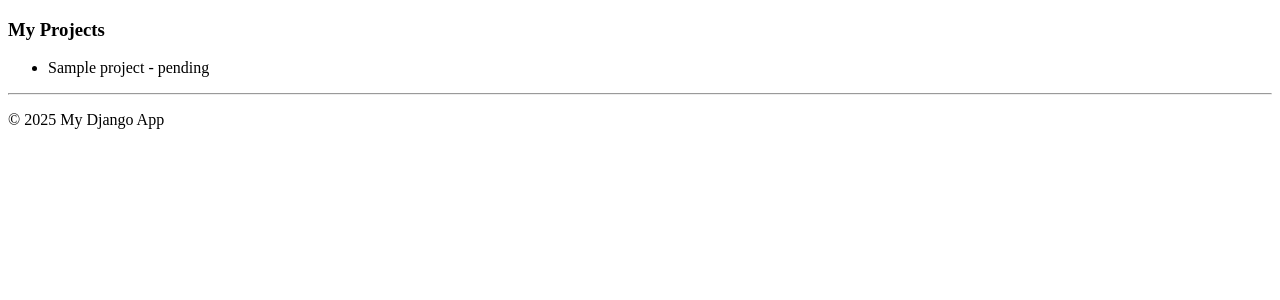
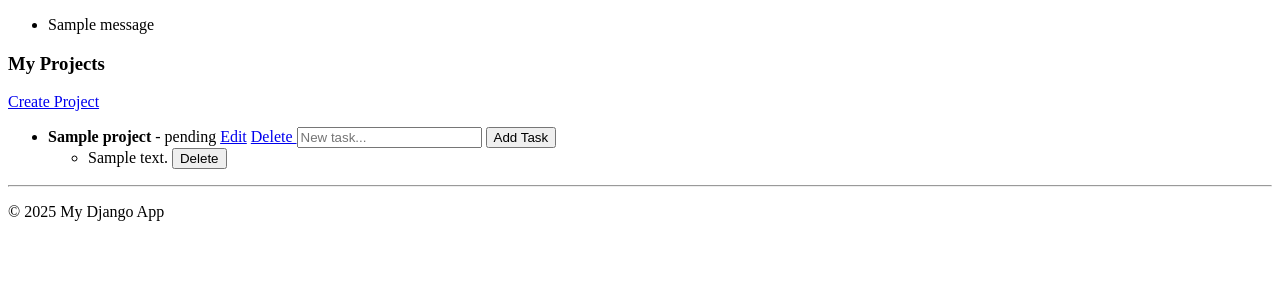
Before and after one commit to ralay1430-creator/django_pm, a Django app: page / in a window 1280 px wide. Shown: the part 82-382 px from the top of the page. Run offline with Django 5.2, Linux system fonts and the light colour scheme; tables that the repository leaves empty hold one stand-in row (values such as "Sample post"); one stand-in notice (Sample message) is shown.

Commit message:
إدارة المشروع

```diff
--- a/projects/templates/project/base.html
+++ b/projects/templates/project/base.html
@@ -2,7 +2,7 @@
 <html lang="en">
 <head>
     <meta charset="UTF-8">
-    <title>{% block title %}Django Projects Management{% endblock %}</title>
+    <title>{% block title %}Project Management{% endblock %}</title>
 </head>
 <body>
 <header>
@@ -10,9 +10,19 @@
     <hr>
 </header>
 
+<!-- رسائل التنبيهات -->
+{% if messages %}
+<ul class="messages">
+    {% for message in messages %}
+    <li{% if message.tags %} class="{{ message.tags }}"{% endif %}>
+        {{ message }}
+    </li>
+    {% endfor %}
+</ul>
+{% endif %}
+
 <main>
-        {% block content %}
-        {% endblock %}
+    {% block content %}{% endblock %}
 </main>
 
 <footer>
--- a/projects/templates/project/list.html
+++ b/projects/templates/project/list.html
@@ -3,11 +3,53 @@
 
 {% block content %}
 <h3>{% trans "My Projects" %}</h3>
+
+<!-- زر إنشاء مشروع جديد -->
+<p>
+  <a href="{% url 'project_create' %}" class="btn btn-primary">
+    {% trans "Create Project" %}
+  </a>
+</p>
+
 <ul>
-    {% for project in object_list %}
-        <li>{{ project.title }} - {{ project.get_status_display }}</li>
-    {% empty %}
-        <li>{% trans "No projects available" %}</li>
-    {% endfor %}
+  {% for project in object_list %}
+    <li>
+      <strong>{{ project.title }}</strong> - {{ project.get_status_display }}
+      <!-- رابط تعديل المشروع -->
+      <a href="{% url 'project_update' project.id %}">Edit</a>
+      <!-- رابط حذف المشروع -->
+      <a href="{% url 'project_delete' project.id %}"
+         onclick="return confirm('{% trans 'Are you sure you want to delete this project?' %}')">
+        Delete
+      </a>
+
+      <!-- نموذج Add Task مباشرةً -->
+      <form method="post" action="{% url 'task_create' project.id %}" style="display:inline;">
+        {% csrf_token %}
+        <input type="text" name="description" placeholder="{% trans 'New task...' %}" required>
+        <button type="submit">{% trans "Add Task" %}</button>
+      </form>
+
+      <!-- قائمة المهام الخاصة بالمشروع -->
+      <ul>
+        {% for task in project.task_set.all %}
+          <li>
+            {{ task.description }}
+            <!-- زر حذف المهمة -->
+            <form method="post" action="{% url 'task_delete' task.id %}" style="display:inline;">
+              {% csrf_token %}
+              <button type="submit" onclick="return confirm('{% trans 'Are you sure you want to delete this task?' %}')">
+                {% trans "Delete" %}
+              </button>
+            </form>
+          </li>
+        {% empty %}
+          <li>{% trans "No tasks yet." %}</li>
+        {% endfor %}
+      </ul>
+    </li>
+  {% empty %}
+    <li>{% trans "No projects available" %}</li>
+  {% endfor %}
 </ul>
 {% endblock %}
--- a/projects/urls.py
+++ b/projects/urls.py
@@ -2,6 +2,18 @@ from django.urls import path
 from . import views
 
 urlpatterns = [
-    path('', views.ProjectListView.as_view(), name='project_list'),  # عرض المشاريع
-    path('project/create/', views.ProjectCreateView.as_view(), name='project_create'),  # إنشاء مشروع جديد
+    path('', views.ProjectListView.as_view(), name='project_list'),
+    path('project/create/', views.ProjectCreateView.as_view(), name='project_create'),
+    path('project/edit/<int:pk>/', views.ProjectUpdateView.as_view(), name='project_update'),
+    path('project/delete/<int:pk>/', views.ProjectDeleteView.as_view(), name='project_delete'),
+
+    # إنشاء مهمة مرتبطة بمشروع (تمرير project_id)
+    path('task/create/<int:project_id>/', views.TaskCreateView.as_view(), name='task_create'),
+
+    # تحديث حالة المهمة (checkbox) — لاحظ اسم الكلاس TaskUpdateView
+    path('task/edit/<int:pk>/', views.TaskUpdateView.as_view(), name='Task_update'),
+
+    # حذف مهمة
+    path('task/delete/<int:pk>/', views.TaskDeleteView.as_view(), name='task_delete'),
+
 ]
--- a/projects/views.py
+++ b/projects/views.py
@@ -1,17 +1,62 @@
-from django.views.generic import ListView, CreateView   # استيراد ListView و CreateView
-from django.urls import reverse_lazy                   # لإنشاء رابط نجاح بعد الحفظ
-from . import models                                   # استيراد ملف models
-from . import forms                                    # استيراد ملف forms
+from django.views.generic import ListView, CreateView, UpdateView, DeleteView
+from django.urls import reverse, reverse_lazy
+from django.contrib import messages
+from .models import Project, Task
+from .forms import ProjectCreateForm, TaskForm
 
-# Create your views here.
-
-class ProjectListView(ListView):             # عرض قائمة المشاريع
-    model = models.Project                   # تحديد أن البيانات من موديل Project
-    template_name = "project/list.html"      # القالب المستخدم للعرض
+class ProjectListView(ListView):
+    model = Project
+    template_name = "project/list.html"
 
 
-class ProjectCreateView(CreateView):         # إنشاء مشروع جديد
-    model = models.Project
-    form_class = forms.ProjectCreateForm
+class ProjectCreateView(CreateView):
+    model = Project
+    form_class = ProjectCreateForm
     template_name = "project/create.html"
     success_url = reverse_lazy("project_list")
+
+
+class ProjectUpdateView(UpdateView):
+    model = Project
+    form_class = ProjectCreateForm
+    template_name = "project/update.html"
+
+    def get_success_url(self):
+        return reverse("project_update", args=[self.object.id])
+
+class ProjectDeleteView(DeleteView):
+    model = Project
+    template_name = "project/delete.html"
+    success_url = reverse_lazy("project_list")
+
+
+class TaskCreateView(CreateView):
+    model = Task
+    form_class = TaskForm
+    template_name = "project/task.html"
+    http_method_names = ["post"]
+
+    def form_valid(self, form):
+        project_id = self.kwargs.get("project_id")
+        form.instance.project = Project.objects.get(pk=project_id)
+        messages.success(self.request, "New task added")
+        return super().form_valid(form)
+
+    def get_success_url(self):
+        return reverse("project_update", args=[self.object.project.id])
+
+
+class TaskUpdateView(UpdateView):   # <-- تأكد من هذا الاسم في urls.py أيضاً
+    model = Task
+    fields = ['is_completed']
+    http_method_names = ['post']
+
+    def get_success_url(self):
+        return reverse("project_update", args=[self.object.project.id])
+
+
+class TaskDeleteView(DeleteView):
+    model = Task
+
+    def get_success_url(self):
+        return reverse("project_update", args=[self.object.project.id])
```
Also changed, not shown: projects/forms.py (+9 -8 lines), projects/models.py (+5 -6 lines), projects/templates/project/create.html (+8 -14 lines), projects/templates/project/delete.html (added, +13 -0 lines), projects/templates/project/task.html (added, +29 -0 lines), projects/templates/project/update.html (added, +24 -0 lines), projects/migrations/0004_alter_task_project.py (added), projects/migrations/0005_alter_task_project.py (added). Lines whose indentation alone changed are shown as unchanged.
